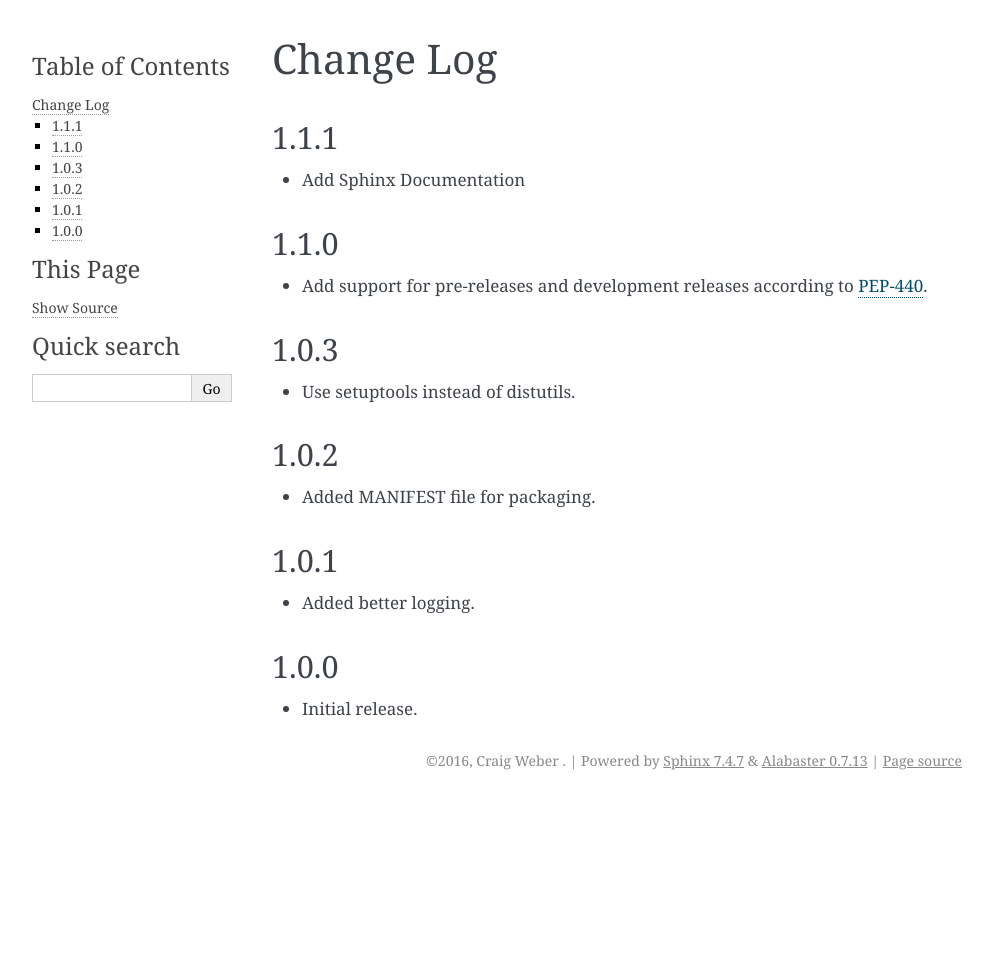
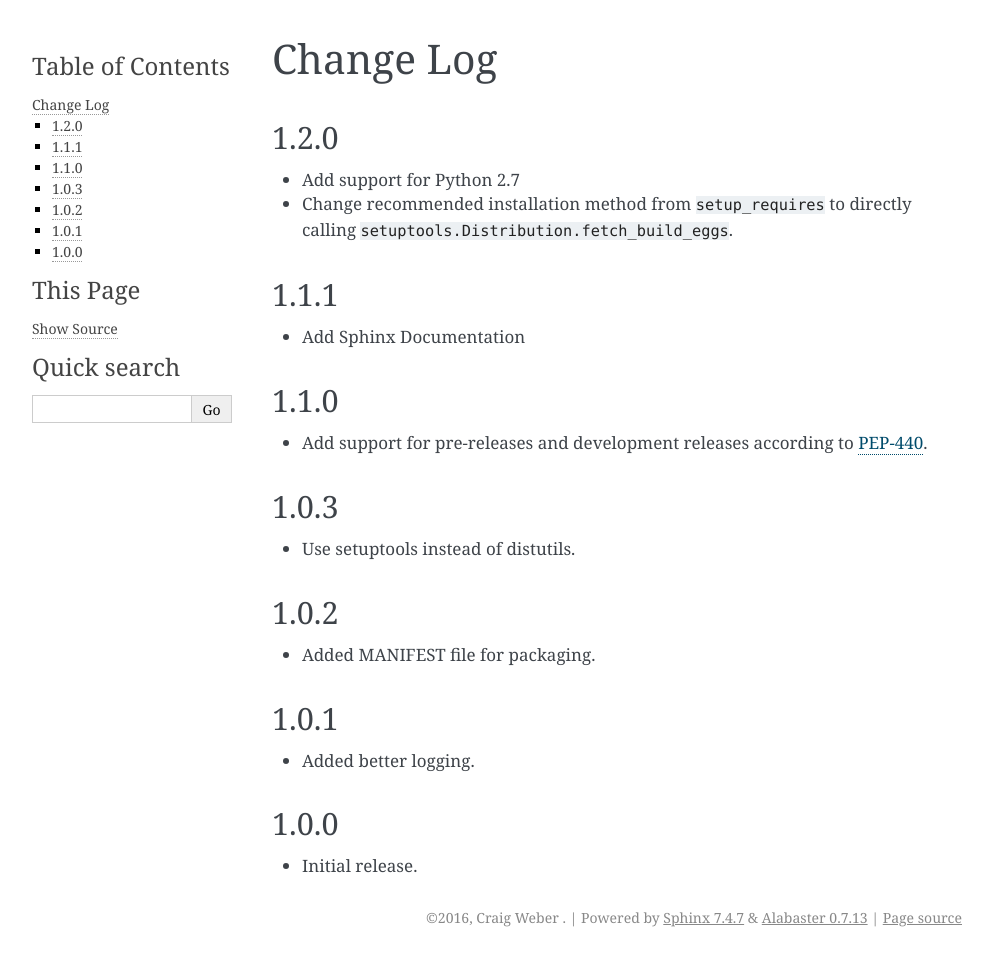
Before and after one commit to crgwbr/python-versiontag, a Sphinx documentation site: the page built from docs/changes.rst, in a window 1280 px wide. Shown: the whole page, without its empty margins (148-1141 px from the left). Built offline with Sphinx 7.4.7, drawn with Linux system fonts in a browser that asks for light colours; before the commit the page ends 900 px from its top, so only the background shows below that.

Commit message:
Update changelog

```diff
--- a/docs/changes.rst
+++ b/docs/changes.rst
@@ -1,5 +1,10 @@
 Change Log
 ==========
+
+1.2.0
+------------------
+- Add support for Python 2.7
+- Change recommended installation method from ``setup_requires`` to directly calling ``setuptools.Distribution.fetch_build_eggs``.
 
 1.1.1
 ------------------
```
